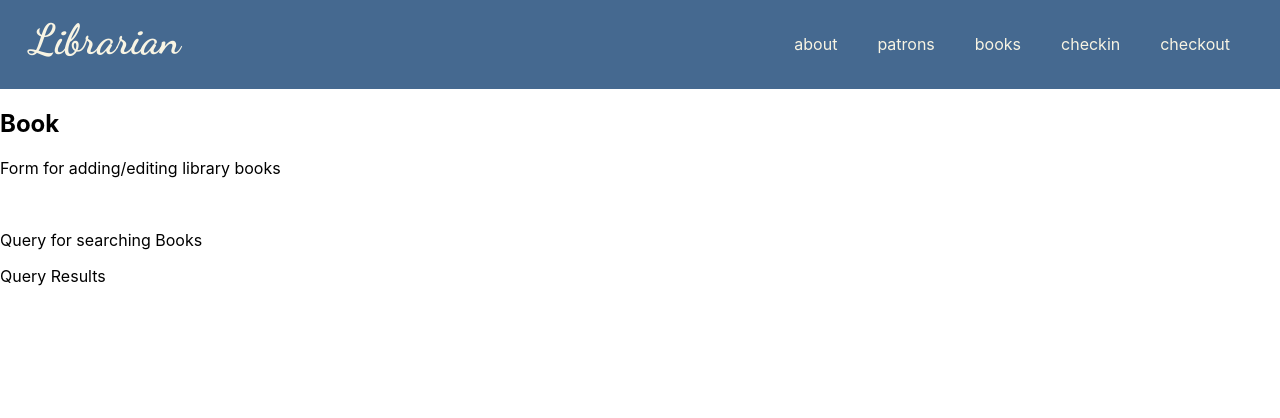
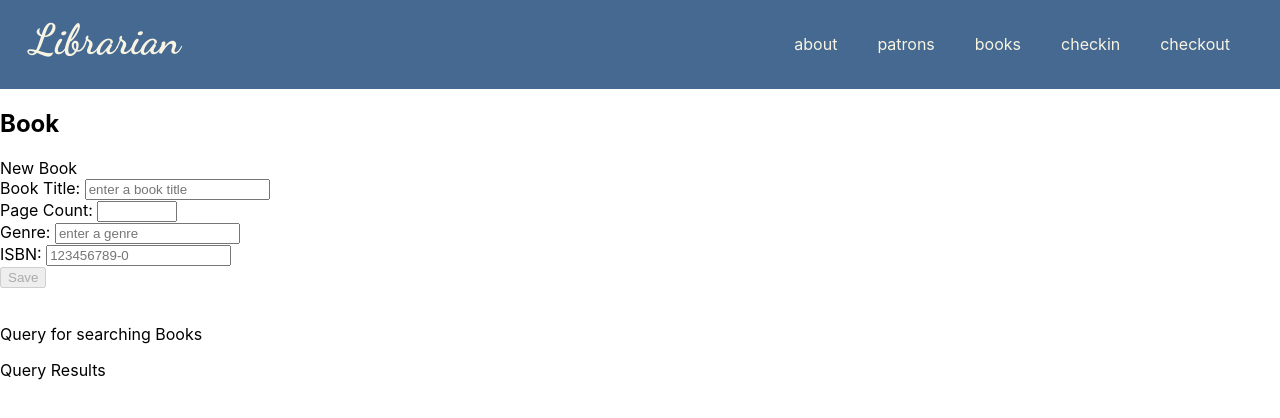
Before and after one commit to mertbagt/librarian, a React (Create React App) app: page /book in a window 1280 px wide. Shown: the top 418 px of the page. Built offline with nearby package versions, Linux system fonts and the light colour scheme.

Commit message:
add book form

```diff
--- /dev/null
+++ b/src/AddBook/AddBook.js
@@ -0,0 +1,170 @@
+import  React, {Component} from 'react';
+import Context from '../Context';
+import ValidationError from '../ValidationError/ValidationError';
+import './AddBook.css';
+
+class AddBook extends Component {
+  static contextType = Context;
+
+  state = {
+    title: {value: '', touched: false},
+    pageCount: 0,
+    genre: {value: '', touched: false},
+    ISBN: {value: '', touched: false},
+  };
+
+  updateTitle(title) {
+    this.setState({title: {value: title, touched: true}});
+  }
+
+  updateCount(count) {
+    count = parseInt(count, 10);
+    this.setState({pageCount: count});
+  }
+
+  updateGenre(genre) {
+    this.setState({genre: {value: genre, touched: true}});
+  }
+
+  updateISBN(ISBN) {
+    this.setState({ISBN: {value: ISBN, touched: true}});
+  }
+
+  validateTitle() {
+    const title = this.state.title.value.trim();
+
+    if (title.length === 0) {
+      return "A book title is required";
+    } else if (title.length < 3) {
+      return "Book title must be at least 3 characters long";
+    }
+  }
+
+  validateGenre() {
+    const genre = this.state.genre.value.trim();
+
+    if (genre.length === 0) {
+      return "A genre is required";
+    } else if (genre.length < 3) {
+      return "Genre must be at least 3 characters long";
+    }
+  }
+
+  validateISBN() {
+    const ISBN = this.state.ISBN.value.trim();
+
+    if (ISBN.length === 0) {
+      return "An ISBN is required";
+    }
+  }
+
+  handleSubmit(event) {
+    event.preventDefault();
+
+    const title = this.state.title.value;
+    const pageCount = this.state.pageCount;
+    const genre = this.state.genre.value;
+    const ISBN = this.state.ISBN.value;
+
+    const x = this.context.books.length - 1;
+    const y = this.context.books[x].id + 1;
+
+    const newBook = {id: y, title: title, pageCount: pageCount,  genre: genre, ISBN: ISBN}
+
+    this.setState({
+      title: {value: '', touched: false},
+      pageCount: 0,
+      genre: {value: '', touched: false},
+      ISBN: {value: '', touched: false},
+    })
+    this.context.addBook(newBook);
+  }
+
+  render() {
+    const titleError = this.validateTitle();
+    const genreError = this.validateGenre();
+    const ISBNError = this.validateISBN();
+    const error = this.context.error
+          ? <div className="error">{this.context.error}</div>
+          : "";
+
+    return (
+      <section className="addBook">
+        <form id="addBookForm" className="addBookForm" onSubmit={e => this.handleSubmit(e)}>
+          <div className='addBookFormName'>New Book</div>
+          <div className='addItemFormGroup'>
+            <div className="addItemFormFlex">
+              <label htmlFor="title">Book Title: </label>
+              <input
+                type="text"
+                className="addBook_input"
+                name="title"
+                id="title"
+                onChange={e => this.updateTitle(e.target.value)}
+                placeholder="enter a book title"
+                value={this.state.title.value}
+                required
+              />
+            </div>
+            <div className="addItemFormFlex">
+              <label htmlFor="count">Page Count: </label>
+              <input
+                type="number"
+                className="addBook_input"
+                name="count"
+                id="count"
+                min="1"
+                max="50000"
+                onChange={e => this.updateCount(e.target.value)}
+                value={this.state.pageCount.value}
+                required
+              />
+            </div>
+            <div className="addItemFormFlex">
+              <label htmlFor="genre">Genre: </label>
+              <input
+                type="text"
+                className="addBook_input"
+                name="genre"
+                id="genre"
+                onChange={e => this.updateGenre(e.target.value)}
+                placeholder="enter a genre"
+                value={this.state.genre.value}
+                required
+              />
+            </div>
+            <div className="addItemFormFlex">
+              <label htmlFor="ISBN">ISBN: </label>
+              <input
+                type="text"
+                className="addBook_input"
+                name="ISBN"
+                id="ISBN"
+                onChange={e => this.updateISBN(e.target.value)}
+                placeholder="123456789-0"
+                value={this.state.ISBN.value}
+                required
+              />
+            </div>
+            <div className="addItemFormFlex">
+              <button
+                type="submit"
+                className="AddBook_button"
+                disabled={this.validateTitle() || this.validateGenre() || this.validateISBN()}
+              >Save
+              </button>
+            </div>
+          </div>
+          <div className="AddItem_error_group">
+            {this.state.title.touched && <ValidationError message={titleError} />}
+            {this.state.genre.touched && <ValidationError message={genreError} />}
+            {this.state.ISBN.touched && <ValidationError message={ISBNError} />}
+            {error}
+          </div>
+        </form>
+      </section>
+    );
+  }
+}
+
+export default AddBook;
--- a/src/AddPatron/AddPatron.js
+++ b/src/AddPatron/AddPatron.js
@@ -42,8 +42,8 @@ class AddPatron extends Component {
   handleSubmit(event) {
     event.preventDefault();
 
-    const first = this.state.first;
-    const last = this.state.last;
+    const first = this.state.first.value;
+    const last = this.state.last.value;
 
     const x = this.context.patrons.length - 1;
     const y = this.context.patrons[x].id + 1;
--- a/src/App/App.js
+++ b/src/App/App.js
@@ -27,14 +27,31 @@ const patrons = [
   }
 ];
 
+const books = [
+  {
+    id: 0,
+    title: 'A Game of Thrones',
+    pageCount: 694,
+    genre: 'political fiction',
+    ISBN: '0-553-10354-7'
+  }
+]
+
 class App extends Component {
   state = {
-    patrons
+    patrons,
+    books
   }
 
   handleAddPatron = (newPatron) => {
     this.setState({
       patrons: [...this.state.patrons, newPatron ],
+    })
+  }
+
+  handleAddBook = (newBook) => {
+    this.setState({
+      books: [...this.state.books, newBook ],
     })
   }
 
@@ -61,7 +78,9 @@ class App extends Component {
   render() {
     const value = {
       patrons: this.state.patrons,
+      books: this.state.books,
       addPatron: this.handleAddPatron,
+      addBook: this.handleAddBook,
       error: this.state.error,
     };
     return (
--- a/src/Book/Book.js
+++ b/src/Book/Book.js
@@ -1,4 +1,5 @@
 import  React, {Component} from 'react';
+import AddBook from '../AddBook/AddBook';
 import './Book.css';
 
 class Book extends Component {
@@ -7,9 +8,7 @@ class Book extends Component {
     return (
       <>
         <h2>Book</h2>
-        <div className="editBook">
-          <p>Form for adding/editing library books</p>
-        </div>
+        <AddBook></AddBook>
         <br />
         <div className="searchBook">
           <p>Query for searching Books</p>
--- a/src/Context.js
+++ b/src/Context.js
@@ -2,6 +2,8 @@ import React from 'react'
 
 export default React.createContext({
   patrons: [],
+  books: [],
   addPatron: () => {},
+  addBook: () => {},
   error: "",
 })
```
Also changed, not shown: src/AddBook/AddBook.css (added).
